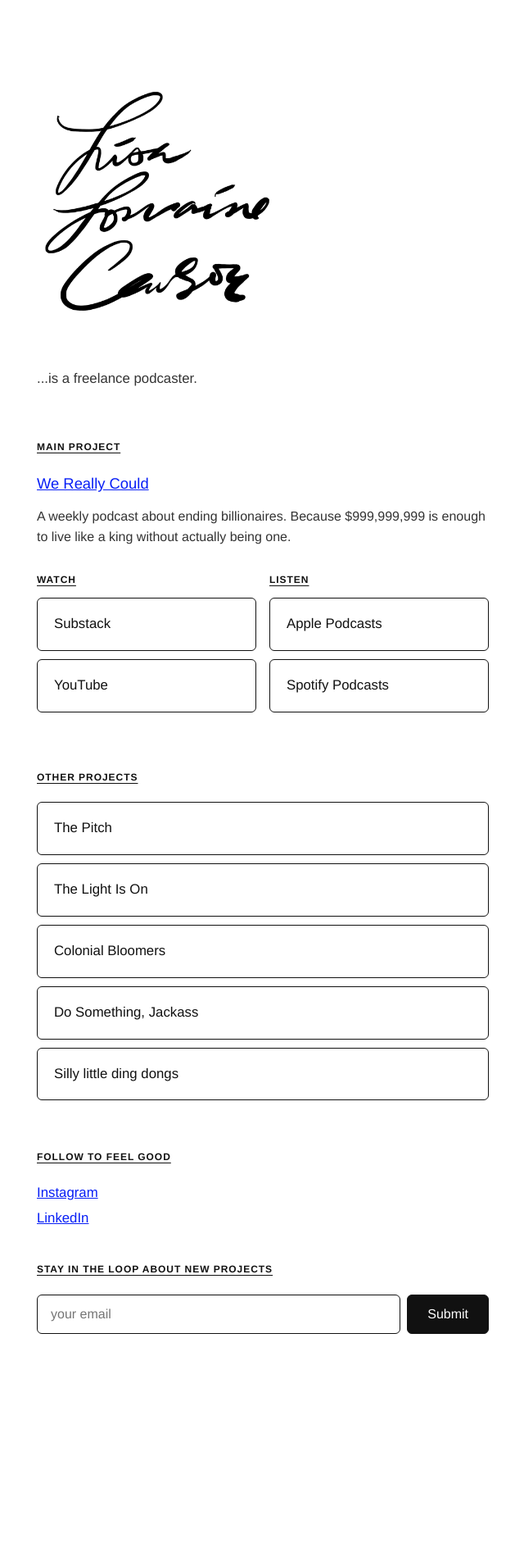
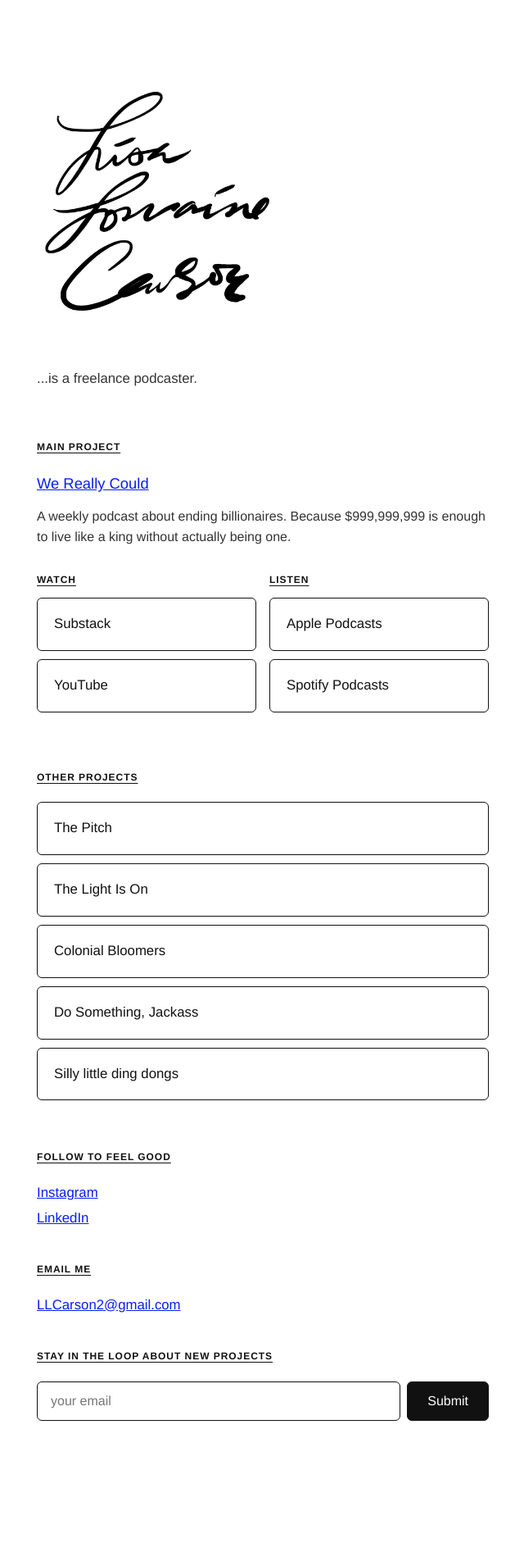
Before and after one commit to surfbunny120/llcprojects.com, a Jekyll site: the page built from index.html, in a window 1280 px wide. Shown: the whole page at 82% size, without its empty margins (319-959 px from the left). Built offline with Jekyll 4.4.1, drawn with Linux system fonts in a browser that asks for light colours; before the commit the page ends 1787 px from its top, so only the background shows below that.

Commit message:
Add EMAIL ME section with blue hyperlinked email address
Also fix error message color from #ff1493 to #FC00F9 for consistency.

Co-Authored-By: Claude Opus 4.6 <noreply@anthropic.com>

```diff
--- a/assets/css/style.css
+++ b/assets/css/style.css
@@ -129,6 +129,11 @@ h2 {
   color: #FC00F9;
 }
 
+/* Contact / Email Me */
+.contact {
+  margin-bottom: 40px;
+}
+
 /* Email signup */
 .signup {
   margin-bottom: 40px;
--- a/index.html
+++ b/index.html
@@ -52,6 +52,11 @@ layout: default
     {% endfor %}
   </section>
 
+  <section class="contact">
+    <h2>Email Me</h2>
+    <a href="mailto:LLCarson2@gmail.com" class="social-link">LLCarson2@gmail.com</a>
+  </section>
+
   <section class="signup">
     <h2>Stay in the Loop About New Projects</h2>
     <form id="email-form" class="email-form">
@@ -84,7 +89,7 @@ layout: default
       document.getElementById('email-form').reset();
     }).catch(function() {
       msg.textContent = 'Something went wrong. Try again?';
-      msg.style.color = '#ff1493';
+      msg.style.color = '#FC00F9';
       btn.textContent = 'Submit';
       btn.disabled = false;
     });
```
